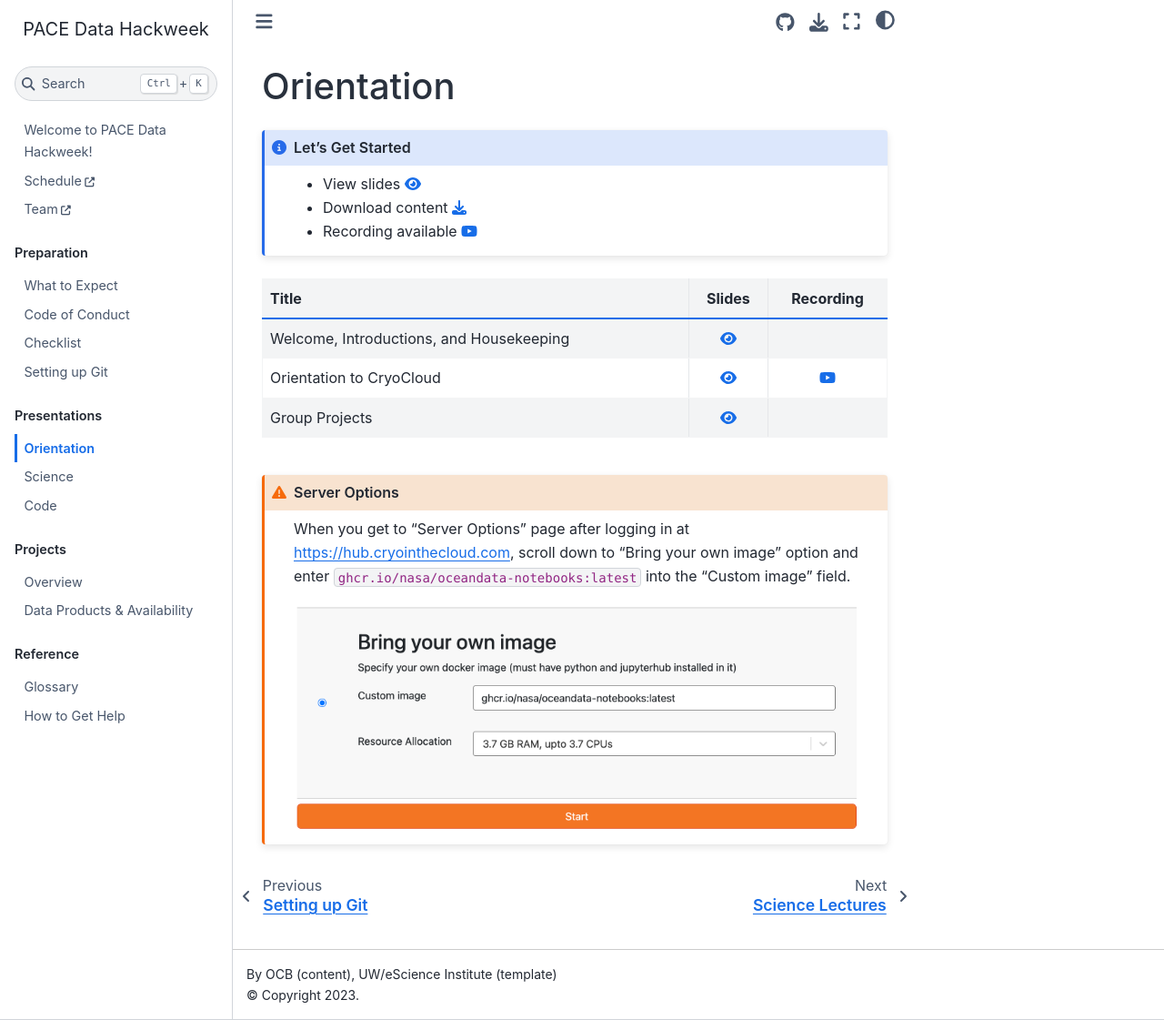
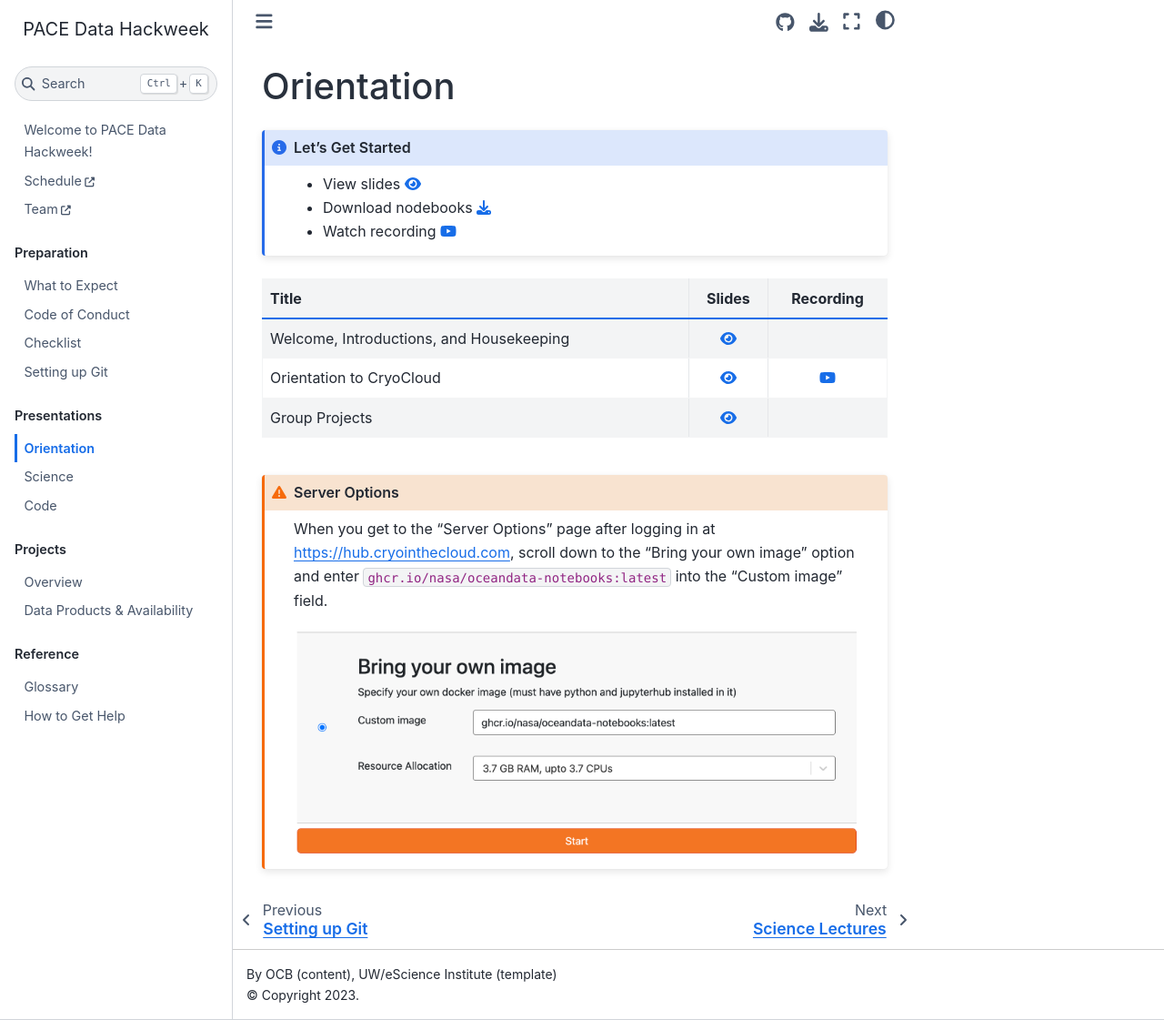
Before and after one commit to PACEHackWeek/pace-2025, a Jupyter Book: the page built from book/presentations/orientation.md, in a window 1280 px wide and 1121 px high. Shown: the whole window at 91% size. Built offline with Jupyter Book 1.0.4 settings and Sphinx 7.4.7 and the Sphinx Book theme 1.1.4, drawn with Linux system fonts in a browser that asks for light colours.

Commit message:
corrections

````diff
--- a/book/presentations/orientation.md
+++ b/book/presentations/orientation.md
@@ -3,8 +3,8 @@
 ```{admonition} Let's Get Started
 :class: note
 - View slides {{ l1 }}
-- Download content {{ d1 }}
-- Recording available {{ v1 }}
+- Download nodebooks {{ d1 }}
+- Watch recording {{ v1 }}
 ```
 
 | Title | Slides | Recording |
@@ -16,8 +16,8 @@
 ```{admonition} Server Options
 :class: warning
 
-When you get to "Server Options" page after logging in at {{ jupyterhub_url }},
-scroll down to "Bring your own image" option and enter `ghcr.io/nasa/oceandata-notebooks:latest` into the "Custom image" field.
+When you get to the "Server Options" page after logging in at {{ jupyterhub_url }},
+scroll down to the "Bring your own image" option and enter `ghcr.io/nasa/oceandata-notebooks:latest` into the "Custom image" field.
 
 ![server_options](../img/server_options.png)
 
````
Also changed, not shown: book/presentations/notebooks.md (+1 -1 lines).
